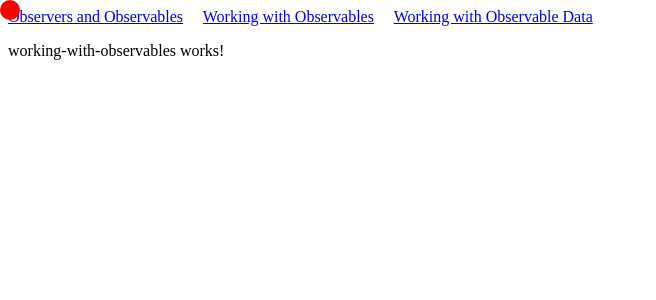
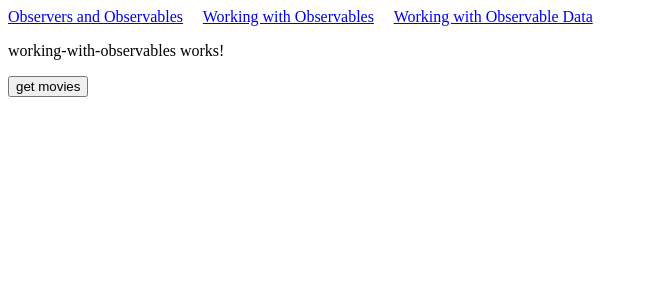
Before and after one commit to Ed-Lee/PS-RxJS, an Angular app: page /m2 in a window 1280 px wide. Shown: the top 300 px of the page, without its empty margins (0-656 px from the left). Built offline with nearby package versions, Linux system fonts and the light colour scheme.

Commit message:
Sending Request with XmlHttpRequest 用Observable.create(observer => {})將XmlHttpRequest取得的資料變成Observable
Using flatMap Process Inner Observable
當ㄧ個Observable.subscribe(裡面又有一層Observable.subscribe)，此時可使用flatMap將內層的subscribe結果往外層搬)

```diff
--- a/src/app/working-with-observables/working-with-observables.component.html
+++ b/src/app/working-with-observables/working-with-observables.component.html
@@ -1,8 +1,14 @@
 <p>
   working-with-observables works!
 </p>
-<div id="circle"
-  [ngStyle]="{
-    top: mouseXY.y + 'px',
-    left: mouseXY.x + 'px'
-  }"></div>
+
+
+<button #btn>get movies</button>
+
+<div id="output">
+  <ul>
+    <li *ngFor="let movie of movies">
+      {{ movie.title }}
+    </li>
+  </ul>
+</div>
--- a/src/app/working-with-observables/working-with-observables.component.ts
+++ b/src/app/working-with-observables/working-with-observables.component.ts
@@ -1,43 +1,60 @@
-import { Component, OnInit } from '@angular/core';
+import {AfterViewInit, Component, ElementRef, OnInit, ViewChild} from '@angular/core';
 import {Observable} from "rxjs/Observable";
 import "rxjs/add/observable/fromEvent";
-import {delay, filter, map} from "rxjs/operators";
+import {flatMap} from "rxjs/operators";
 
 @Component({
   selector: 'app-working-with-observables',
   templateUrl: './working-with-observables.component.html',
   styleUrls: ['./working-with-observables.component.css']
 })
-export class WorkingWithObservablesComponent implements OnInit {
+export class WorkingWithObservablesComponent implements OnInit, AfterViewInit {
 
-  mouseXY = {
-    x: 0,
-    y: 0
-  };
+  movies: Array<any> = [];
 
-  constructor() { }
+  @ViewChild('btn') btnElm: ElementRef;
+
+  constructor() {
+  }
 
   ngOnInit() {
-    let source$ = Observable.fromEvent(document, 'mousemove')
-      .pipe(
-        map(
-          (m: MouseEvent) => {
-            return {
-              x: m.clientX,
-              y: m.clientY
-            }
-          }
-        ),
-        filter(value => value.x < 500),
-        delay(300)
-      );
 
-    source$.subscribe(
-      value => {
-        this.mouseXY = value;
-        console.log(value)
-      }
-    )
+
   }
 
+  ngAfterViewInit(): void {
+    console.log(this.btnElm.nativeElement);
+    let click$ = Observable.fromEvent(this.btnElm.nativeElement, 'click');
+
+    click$.pipe(
+      flatMap(e => this.load('/assets/movies.json'))
+    ).subscribe(
+      o => this.movies = o
+    );
+
+    // click$.subscribe(
+    //   value => {
+    //     this.load('/assets/movies.json').subscribe(value => {
+    //       this.movies = value;
+    //     });
+    //     console.log(value);
+    //   }
+    // );
+  }
+
+  private load(url: string): Observable<any> {
+
+    return Observable.create(observer => {
+      let xhr = new XMLHttpRequest();
+
+      xhr.addEventListener('load', () => {
+        observer.next(JSON.parse(xhr.responseText));
+        observer.complete();
+      });
+
+      xhr.open('GET', url);
+      xhr.send();
+
+    });
+  }
 }
```
Also changed, not shown: src/assets/movies.json (added, +11 -0 lines).
